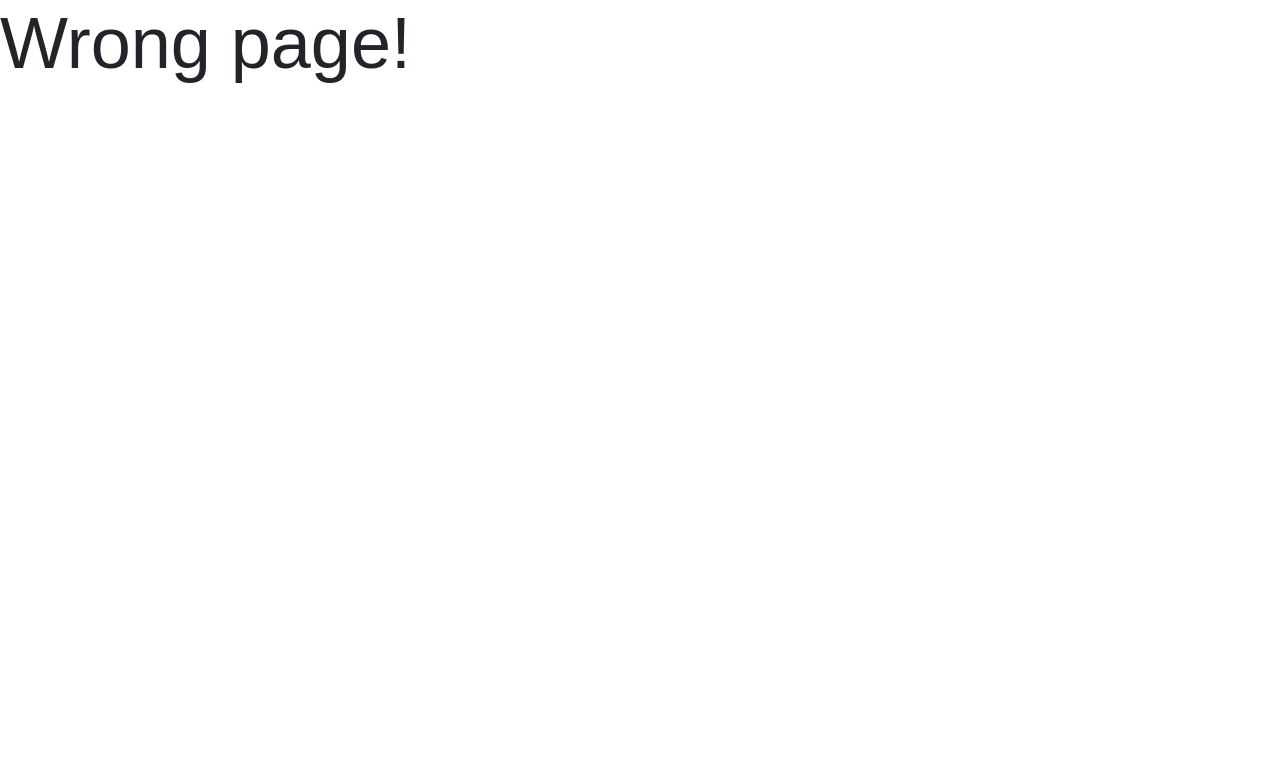
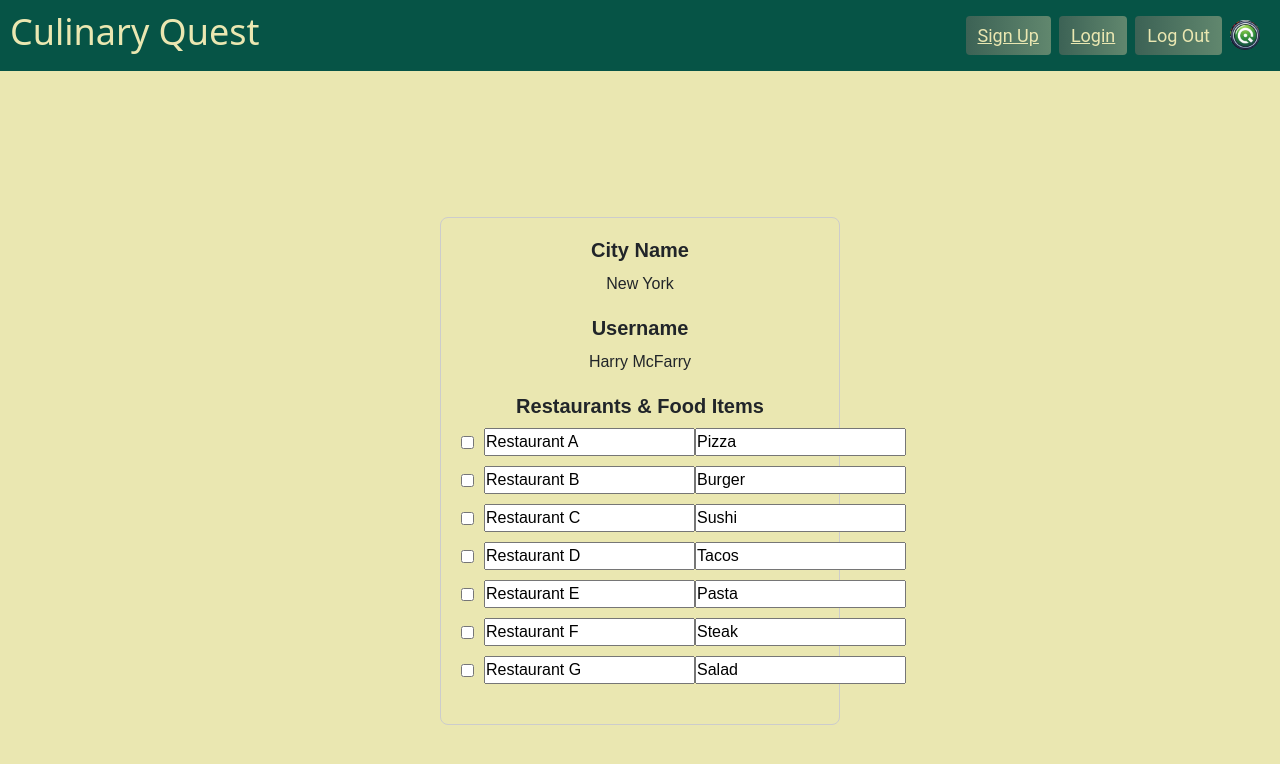
Before and after one commit to Schtitle24/Culinary-Quest, a React (Vite) app in the folder client/: page /SingleQuest in a window 1280 px wide. Before the commit this address had no page. Shown: the top 764 px of the page. Built offline with nearby package versions, Linux system fonts and the light colour scheme; a web font is replaced by a local one.

Commit message:
added single quest static info

```diff
--- a/client/src/pages/SingleQuest.jsx
+++ b/client/src/pages/SingleQuest.jsx
@@ -1,13 +1,114 @@
-import React from 'react';
-import SingleQuest from './SingleQuest';
+import React, { useState } from 'react';
+import styled from 'styled-components';
 
-const SingleQuestPage = () => {
+// Styled components
+const CenteredContainer = styled.div`
+  display: flex;
+  justify-content: center;
+  align-items: center;
+  height: 100vh;
+`;
+
+const CardContainer = styled.div`
+  width: 400px;
+  border: 1px solid #ccc;
+  border-radius: 8px;
+  padding: 20px;
+`;
+
+const Section = styled.div`
+  margin-bottom: 20px;
+`;
+
+const SectionTitle = styled.h2`
+  font-size: 20px;
+  text-align: center;
+  margin-bottom: 10px;
+  font-weight: bold;
+`;
+
+const SubTitle = styled.p`
+  font-size: 16px;
+  text-align: center;
+  margin-bottom: 10px;
+`;
+
+const RestaurantItem = styled.div`
+  display: flex;
+  align-items: center;
+  margin-bottom: 10px;
+`;
+
+const CheckBox = styled.input`
+  margin-right: 10px;
+`;
+
+const TextInput = styled.input`
+  flex: 1;
+`;
+
+// Component
+const QuestCardList = () => {
+  const [restaurantData, setRestaurantData] = useState([
+    { name: 'Restaurant A', food: 'Pizza', checked: false },
+    { name: 'Restaurant B', food: 'Burger', checked: false },
+    { name: 'Restaurant C', food: 'Sushi', checked: false },
+    { name: 'Restaurant D', food: 'Tacos', checked: false },
+    { name: 'Restaurant E', food: 'Pasta', checked: false },
+    { name: 'Restaurant F', food: 'Steak', checked: false },
+    { name: 'Restaurant G', food: 'Salad', checked: false },
+  ]);
+
+  const handleInputChange = (index, field, value) => {
+    const updatedData = [...restaurantData];
+    updatedData[index][field] = value;
+    setRestaurantData(updatedData);
+  };
+
+  const handleCheckboxChange = (index) => {
+    const updatedData = [...restaurantData];
+    updatedData[index].checked = !updatedData[index].checked;
+    setRestaurantData(updatedData);
+  };
+
   return (
-    <div>
-      <h1>Single Quest Page</h1>
-      <SingleQuest />
-    </div>
+    <CenteredContainer>
+      <CardContainer>
+        <Section>
+          <SectionTitle>City Name</SectionTitle>
+          <SubTitle>New York</SubTitle>
+        </Section>
+        <Section>
+          <SectionTitle>Username</SectionTitle>
+          <SubTitle>Harry McFarry</SubTitle>
+        </Section>
+        <Section>
+          <SectionTitle>Restaurants & Food Items</SectionTitle>
+          {restaurantData.map((item, index) => (
+            <RestaurantItem key={index}>
+              <CheckBox
+                type="checkbox"
+                checked={item.checked}
+                onChange={() => handleCheckboxChange(index)}
+              />
+              <TextInput
+                type="text"
+                placeholder={`Restaurant Name ${index + 1}`}
+                value={item.name}
+                onChange={(e) => handleInputChange(index, 'name', e.target.value)}
+              />
+              <TextInput
+                type="text"
+                placeholder={`Food Item ${index + 1}`}
+                value={item.food}
+                onChange={(e) => handleInputChange(index, 'food', e.target.value)}
+              />
+            </RestaurantItem>
+          ))}
+        </Section>
+      </CardContainer>
+    </CenteredContainer>
   );
 };
 
-export default SingleQuestPage;
+export default QuestCardList;
```
Also changed, not shown: client/src/main.jsx (+7 -4 lines).
